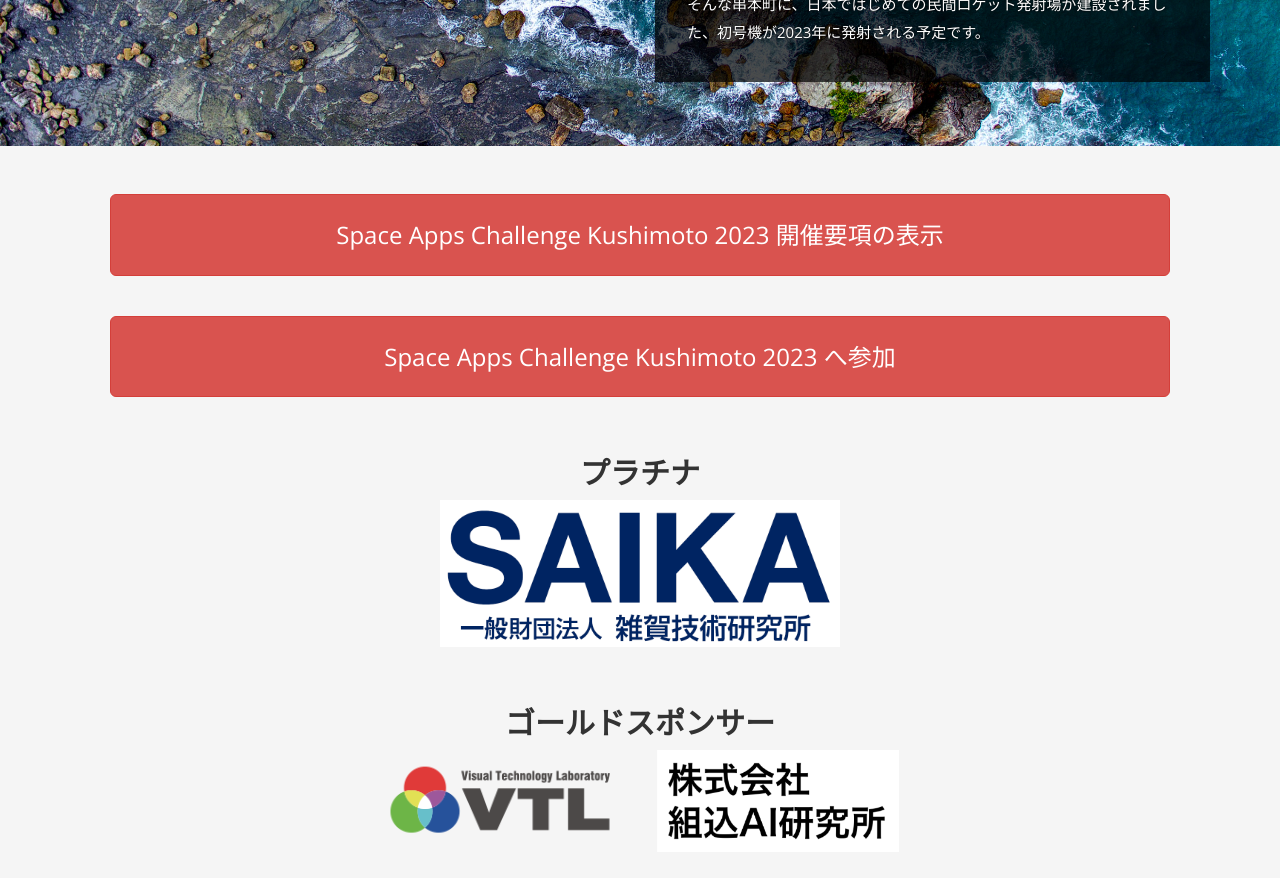
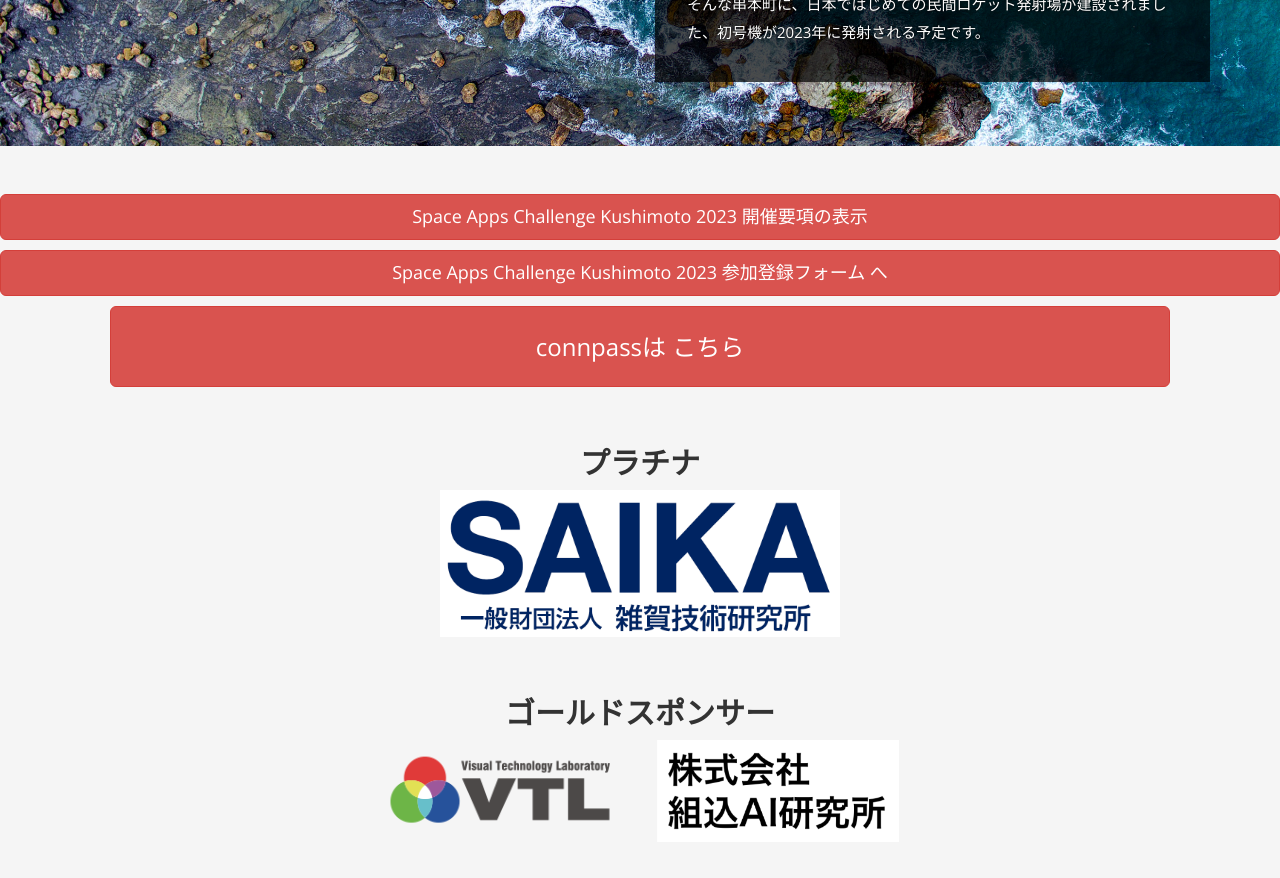
Before and after one commit to space-apps-kushimoto/space-apps-kushimoto.github.io, a Jekyll site: the page built from index.html, in a window 1280 px wide and 900 px high, scrolled down 2025 px. Shown: the top 878 px of the window. Built offline with Jekyll 4.4.1, drawn with Linux system fonts in a browser that asks for light colours; nearby versions of some CDN libraries; some web fonts are replaced; a script that is not in the unit is left out.

Commit message:
Update footer.html

```diff
--- a/_includes/footer.html
+++ b/_includes/footer.html
@@ -1,13 +1,17 @@
 <!-- footer Start -->
 <footer>
-  <div class="attend">
+  <div class="attend1">
       <p><a href="{{ site.url }}/img/KaisaiYoukou_NASA%20Space%20Apps%20Challenge%20KUSHIMOTO2023%20.pdf" class="btn btn-danger btn-lg btn-block">Space Apps Challenge Kushimoto 2023 開催要項の表示</a></p>
       <p></p>
   </div>
 
+  <div class="attend2">
+      <p><a href="https://forms.gle/WUagyvN81ao7Z8hG6" class="btn btn-danger btn-lg btn-block">Space Apps Challenge Kushimoto 2023 参加登録フォーム へ</a></p>
+      <p></p>
+  </div>
+
   <div class="attend">
-      <p><a href="https://spaceappsjapan.connpass.com/event/295218/" class="btn btn-danger btn-lg btn-block">Space Apps Challenge Kushimoto 2023 へ参加</a></p>
-      <!--p><div class="btn btn-danger btn-lg btn-block">Space Apps Challenge Kushimoto 2023 へ参加</div</p-->
+      <p><a href="https://spaceappsjapan.connpass.com/event/295218/" class="btn btn-danger btn-lg btn-block">connpassは こちら</a></p>
       <p></p>
   </div>
 
```
